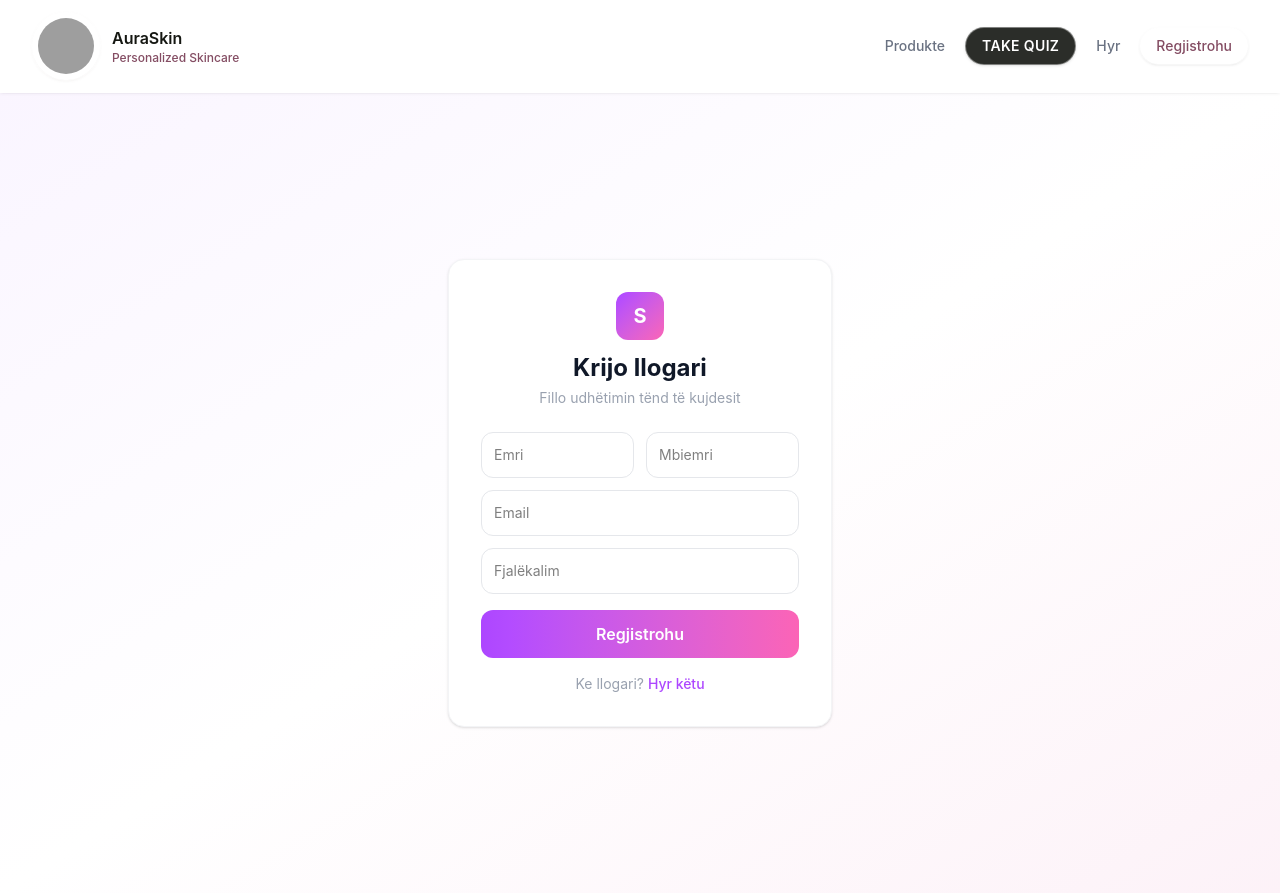
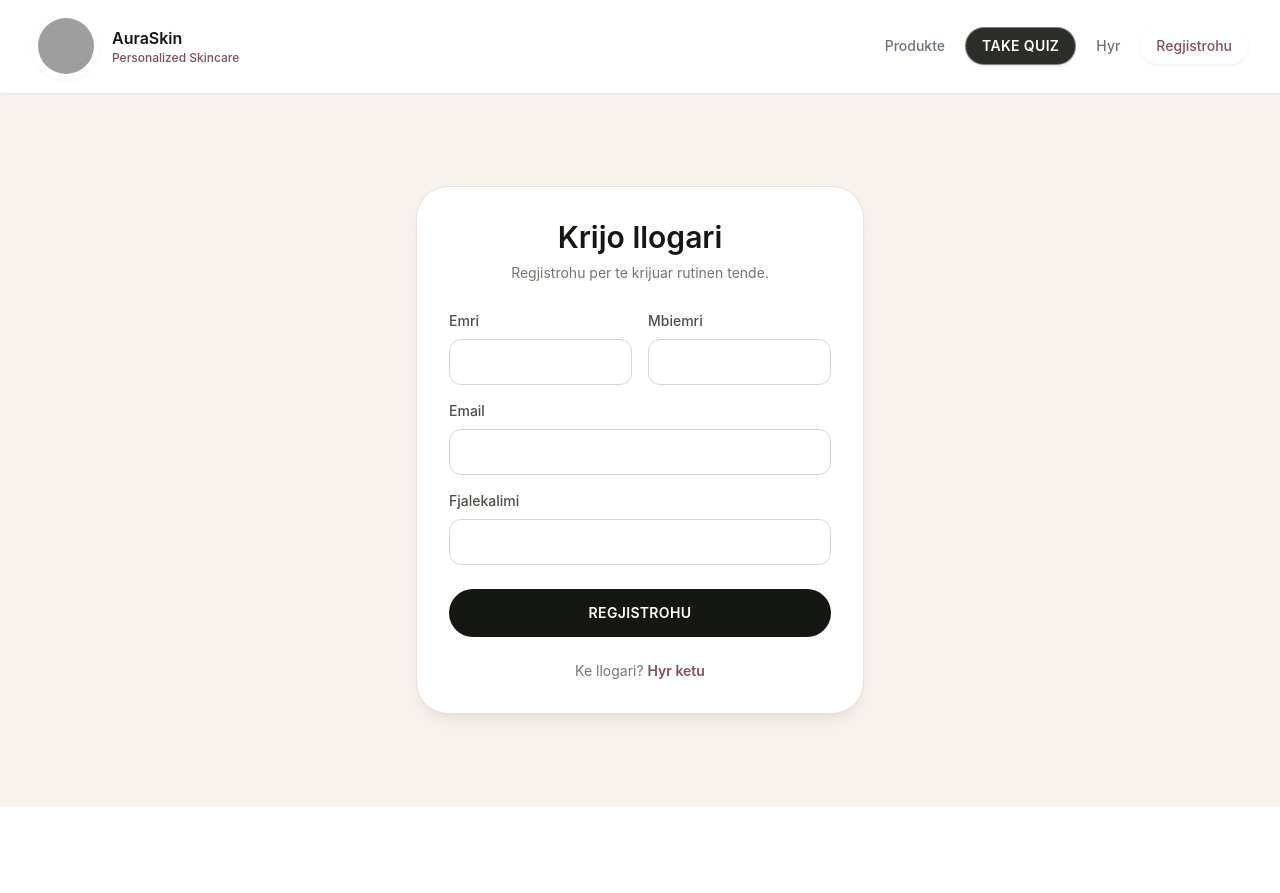
Before and after one commit to vesaad/skincare-platform, a React (Vite) app: page /register in a window 1280 px wide. After the commit the page ends 807 px from the top, so only its background shows below. Built offline with nearby package versions, Linux system fonts and the light colour scheme; grey boxes are pictures that could not be loaded.

Commit message:
Polish homepage and authentication pages

```diff
--- a/src/components/Navbar.jsx
+++ b/src/components/Navbar.jsx
@@ -10,7 +10,7 @@ export default function Navbar() {
 
   const handleLogout = () => {
     dispatch(logout());
-    navigate("/login");
+    navigate("/");
   };
 
   const isActive = (path) => location.pathname === path;
--- a/src/pages/Home.jsx
+++ b/src/pages/Home.jsx
@@ -234,7 +234,7 @@ export default function Home() {
         </div>
       </section>
 
-      <section className="px-4 py-16 md:px-8">
+      <section className="px-4 pb-8 pt-16 md:px-8">
         <div className="mx-auto max-w-6xl">
           <div className="mb-10 flex flex-col justify-between gap-4 md:flex-row md:items-end">
             <div>
@@ -260,7 +260,7 @@ export default function Home() {
                 <p className="text-sm font-semibold text-[#B8925F]">
                   {step.number}
                 </p>
-                <h3 className="mt-5 text-xl font-semibold">{step.title}</h3>
+                <h3 className="mt-5 text-2xl font-semibold">{step.title}</h3>
                 <p className="mt-3 text-sm leading-6 text-[#65675f]">
                   {step.text}
                 </p>
@@ -270,7 +270,7 @@ export default function Home() {
         </div>
       </section>
 
-      <section className="px-4 py-16 md:px-8">
+      <section className="px-4 pb-4 pt-4 md:px-8">
         <div className="mx-auto max-w-6xl rounded-[2.5rem] border border-white/70 bg-white/45 p-6 shadow-xl shadow-black/5 backdrop-blur-2xl md:p-10">
           <div className="mb-10 flex flex-col gap-5 text-center md:flex-row md:items-end md:justify-between md:text-left">
             <div>
@@ -448,7 +448,7 @@ export default function Home() {
         </div>
       </section>
 
-      <section className="px-4 py-16 md:px-8">
+      <section className="px-4 pb-16 pt-4 md:px-8">
         <div className="mx-auto max-w-6xl">
           <div className="mb-8 flex flex-col justify-between gap-4 md:flex-row md:items-end">
             <div>
--- a/src/pages/Login.jsx
+++ b/src/pages/Login.jsx
@@ -1,6 +1,6 @@
 import { useForm } from "react-hook-form";
 import { useDispatch } from "react-redux";
-import { useNavigate } from "react-router-dom";
+import { Link, useNavigate } from "react-router-dom";
 import { loginSuccess } from "../store/slices/authSlice";
 import api from "../services/api";
 
@@ -15,32 +15,58 @@ export default function Login() {
       dispatch(loginSuccess(res.data));
       navigate("/dashboard");
     } catch {
-      alert("Email ose fjalëkalim i gabuar");
+      alert("Email ose fjalekalim i gabuar");
     }
   };
 
   return (
-    <div className="min-h-screen flex items-center justify-center bg-gray-50">
-      <form
-        onSubmit={handleSubmit(onSubmit)}
-        className="bg-white p-8 rounded-xl shadow w-96 flex flex-col gap-4"
-      >
-        <h1 className="text-2xl font-bold text-center">Hyr në llogari</h1>
+    <main className="flex min-h-[calc(100vh-86px)] items-center justify-center bg-[#f7f3ec] px-4 py-10 text-[#151712]">
+      <div className="w-full max-w-md rounded-[2rem] border border-[#eadfd9] bg-white p-6 shadow-lg shadow-[#8b7a6d]/10 md:p-8">
+        <div className="mb-7 text-center">
+          <h1 className="text-3xl font-semibold">Welcome back!</h1>
+          <p className="mt-2 text-sm text-[#77766d]">
+            Hyr ne llogari per te vazhduar rutinen tende.
+          </p>
+        </div>
+
+        <form onSubmit={handleSubmit(onSubmit)} className="space-y-4">
+          <label className="block text-sm font-medium text-[#4d5047]">
+            Email
             <input
               {...register("email")}
-          placeholder="Email"
-          className="border p-2 rounded"
+              type="email"
+              required
+              autoComplete="email"
+              className="mt-2 w-full rounded-xl border border-[#ddd4ce] bg-white px-4 py-3 text-sm outline-none transition focus:border-[#844D63] focus:ring-4 focus:ring-[#ead5dd]/60"
             />
+          </label>
+
+          <label className="block text-sm font-medium text-[#4d5047]">
+            Fjalekalimi
             <input
               {...register("password")}
-          placeholder="Fjalëkalim"
               type="password"
-          className="border p-2 rounded"
+              required
+              autoComplete="current-password"
+              className="mt-2 w-full rounded-xl border border-[#ddd4ce] bg-white px-4 py-3 text-sm outline-none transition focus:border-[#844D63] focus:ring-4 focus:ring-[#ead5dd]/60"
             />
-        <button className="bg-blue-600 text-white p-2 rounded hover:bg-blue-700">
+          </label>
+
+          <button className="mt-2 w-full rounded-full bg-[#151712] px-5 py-3.5 text-sm font-semibold uppercase tracking-wide text-white transition hover:bg-[#303326]">
             Hyr
           </button>
         </form>
+
+        <p className="mt-6 text-center text-sm text-[#77766d]">
+          Nuk ke llogari?{" "}
+          <Link
+            to="/register"
+            className="font-semibold text-[#844D63] hover:text-[#65394b]"
+          >
+            Regjistrohu
+          </Link>
+        </p>
       </div>
+    </main>
   );
 }
--- a/src/pages/Register.jsx
+++ b/src/pages/Register.jsx
@@ -11,64 +11,75 @@ export default function Register() {
       await api.post("/auth/register", data);
       navigate("/login");
     } catch {
-      alert("Gabim gjatë regjistrimit — provo sërish");
+      alert("Gabim gjate regjistrimit. Provo serish.");
     }
   };
 
   return (
-    <div className="min-h-screen flex items-center justify-center bg-gradient-to-br from-purple-50 via-white to-pink-50">
-      <div className="bg-white p-8 rounded-2xl shadow-sm border border-gray-100 w-96 flex flex-col gap-4">
-        <div className="text-center mb-2">
-          <div className="w-12 h-12 bg-gradient-to-br from-purple-500 to-pink-400 rounded-xl flex items-center justify-center mx-auto mb-3">
-            <span className="text-white text-xl font-bold">S</span>
-          </div>
-          <h1 className="text-2xl font-bold text-gray-900">Krijo llogari</h1>
-          <p className="text-gray-400 text-sm mt-1">
-            Fillo udhëtimin tënd të kujdesit
+    <main className="flex min-h-[calc(100vh-86px)] items-center justify-center bg-[#f7f3ec] px-4 py-10 text-[#151712]">
+      <div className="w-full max-w-md rounded-[2rem] border border-[#eadfd9] bg-white p-6 shadow-lg shadow-[#8b7a6d]/10 md:p-8">
+        <div className="mb-7 text-center">
+          <h1 className="text-3xl font-semibold">Krijo llogari</h1>
+          <p className="mt-2 text-sm text-[#77766d]">
+            Regjistrohu per te krijuar rutinen tende.
           </p>
         </div>
 
-        <form onSubmit={handleSubmit(onSubmit)} className="flex flex-col gap-3">
-          <div className="flex gap-3">
+        <form onSubmit={handleSubmit(onSubmit)} className="space-y-4">
+          <div className="grid gap-4 sm:grid-cols-2">
+            <label className="text-sm font-medium text-[#4d5047]">
+              Emri
               <input
                 {...register("firstName")}
-              placeholder="Emri"
-              className="border border-gray-200 p-3 rounded-xl w-full text-sm focus:outline-none focus:ring-2 focus:ring-purple-300"
+                required
+                className="mt-2 w-full rounded-xl border border-[#ddd4ce] bg-white px-4 py-3 text-sm outline-none transition focus:border-[#844D63] focus:ring-4 focus:ring-[#ead5dd]/60"
               />
+            </label>
+            <label className="text-sm font-medium text-[#4d5047]">
+              Mbiemri
               <input
                 {...register("lastName")}
-              placeholder="Mbiemri"
-              className="border border-gray-200 p-3 rounded-xl w-full text-sm focus:outline-none focus:ring-2 focus:ring-purple-300"
+                required
+                className="mt-2 w-full rounded-xl border border-[#ddd4ce] bg-white px-4 py-3 text-sm outline-none transition focus:border-[#844D63] focus:ring-4 focus:ring-[#ead5dd]/60"
               />
+            </label>
           </div>
+
+          <label className="block text-sm font-medium text-[#4d5047]">
+            Email
             <input
               {...register("email")}
-            placeholder="Email"
               type="email"
-            className="border border-gray-200 p-3 rounded-xl text-sm focus:outline-none focus:ring-2 focus:ring-purple-300"
+              required
+              className="mt-2 w-full rounded-xl border border-[#ddd4ce] bg-white px-4 py-3 text-sm outline-none transition focus:border-[#844D63] focus:ring-4 focus:ring-[#ead5dd]/60"
             />
+          </label>
+
+          <label className="block text-sm font-medium text-[#4d5047]">
+            Fjalekalimi
             <input
               {...register("password")}
-            placeholder="Fjalëkalim"
               type="password"
-            className="border border-gray-200 p-3 rounded-xl text-sm focus:outline-none focus:ring-2 focus:ring-purple-300"
+              required
+              className="mt-2 w-full rounded-xl border border-[#ddd4ce] bg-white px-4 py-3 text-sm outline-none transition focus:border-[#844D63] focus:ring-4 focus:ring-[#ead5dd]/60"
             />
+          </label>
 
-          <button className="bg-gradient-to-r from-purple-500 to-pink-400 text-white p-3 rounded-xl font-semibold hover:opacity-90 transition mt-1">
+          <button className="mt-2 w-full rounded-full bg-[#151712] px-5 py-3.5 text-sm font-semibold uppercase tracking-wide text-white transition hover:bg-[#303326]">
             Regjistrohu
           </button>
         </form>
 
-        <p className="text-center text-sm text-gray-400">
+        <p className="mt-6 text-center text-sm text-[#77766d]">
           Ke llogari?{" "}
           <Link
             to="/login"
-            className="text-purple-500 font-medium hover:text-purple-700"
+            className="font-semibold text-[#844D63] hover:text-[#65394b]"
           >
-            Hyr këtu
+            Hyr ketu
           </Link>
         </p>
       </div>
-    </div>
+    </main>
   );
 }
```
Lines whose indentation alone changed are shown as unchanged.
